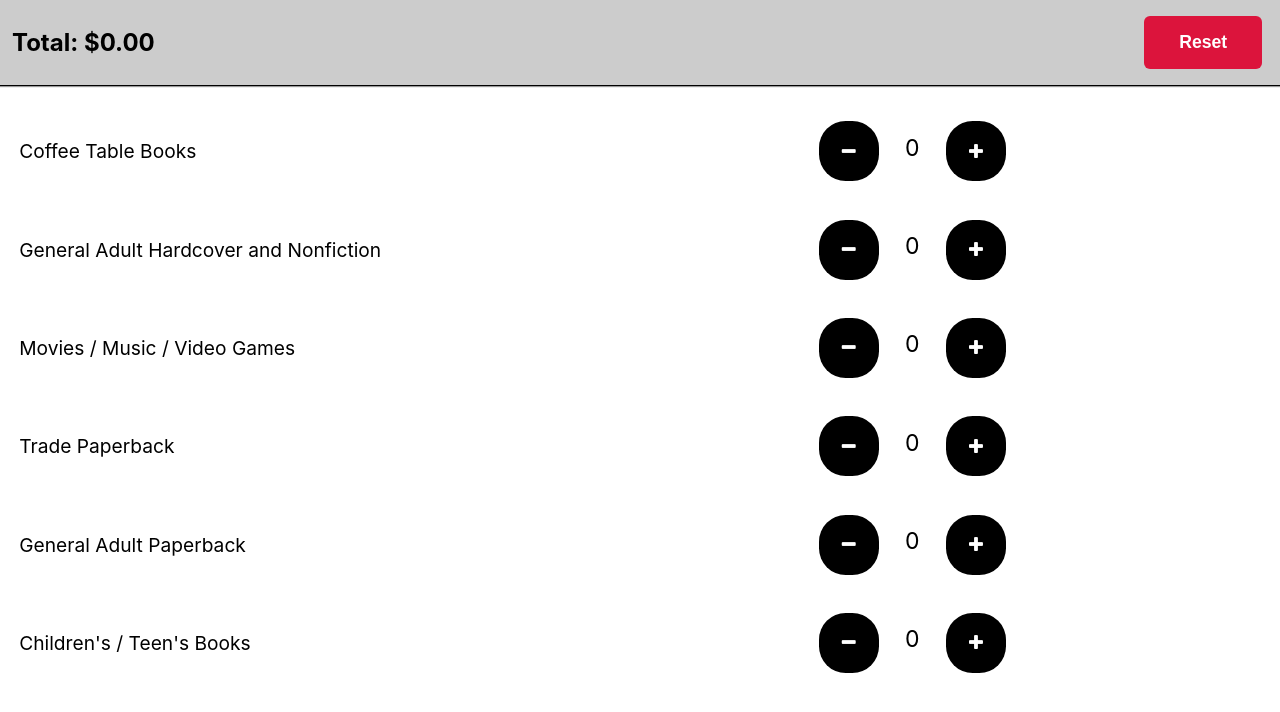
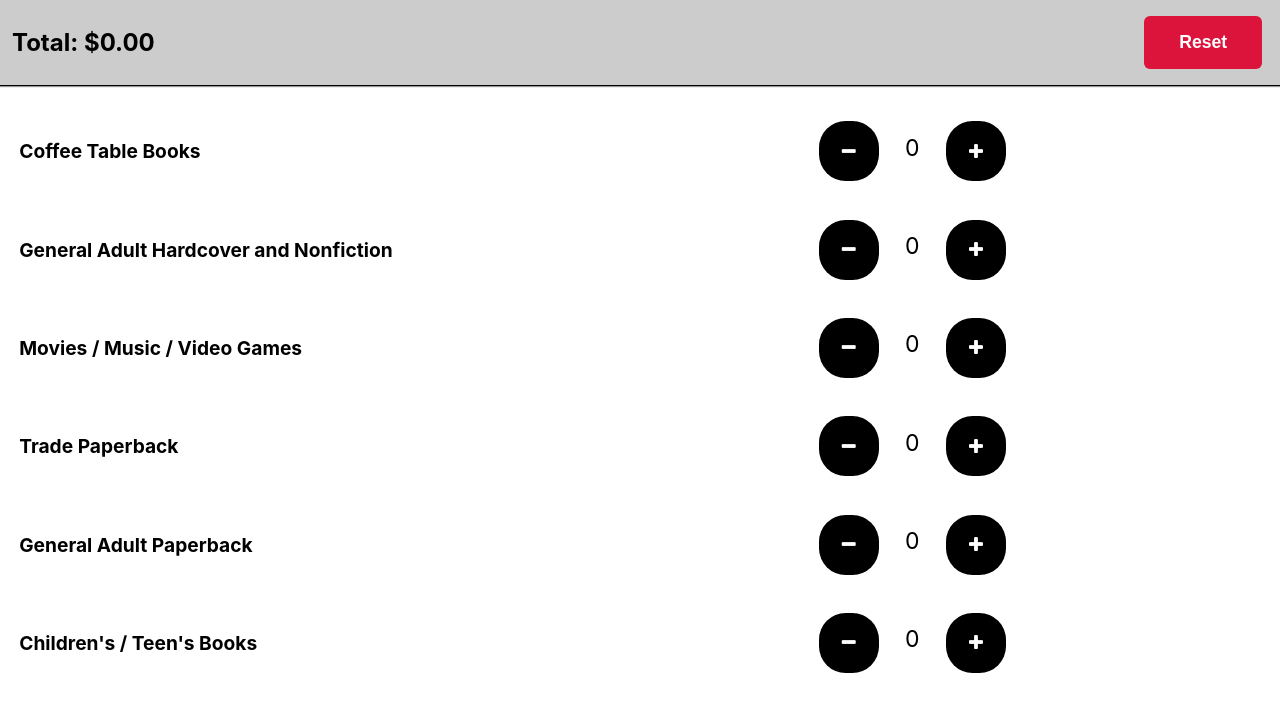
Before and after one commit to jtlong3rd/wvpl-ambler-book-sale-pricer, a React (Create React App) app: page / in a window 1280 px wide. Shown: the top 712 px of the page. Built offline with nearby package versions, Linux system fonts and the light colour scheme.

Commit message:
Make item names bold

```diff
--- a/src/Item.tsx
+++ b/src/Item.tsx
@@ -21,7 +21,11 @@ export function Item({ name, count, onIncrement, onDecrement }: Props) {
         maxWidth: '1000px',
       }}
     >
-      <div>
+      <div
+        style={{
+          fontWeight: 'bold',
+        }}
+      >
         {name}
       </div>
       <div
```
